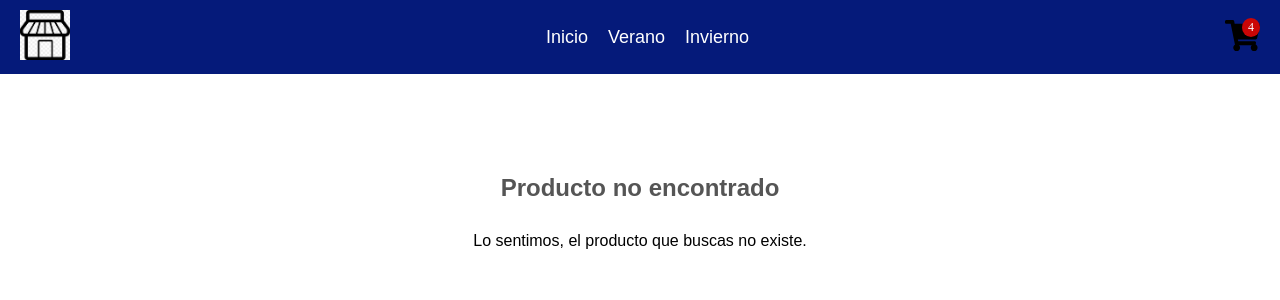
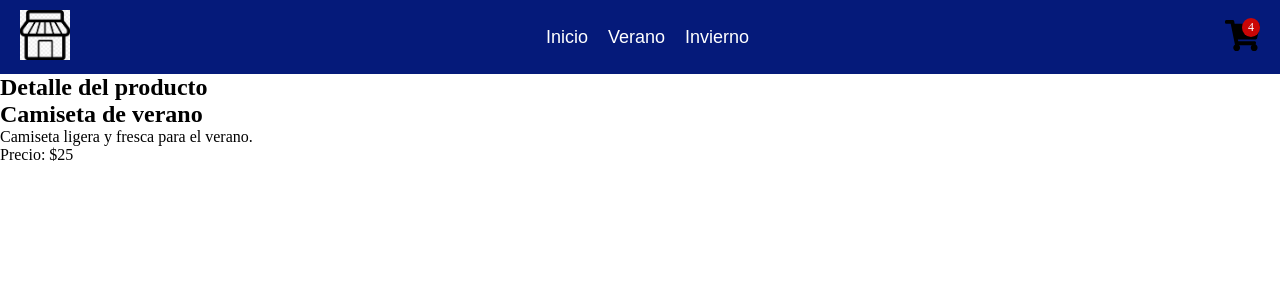
Before and after one commit to Facuu96/react, a React (Vite) app: page /producto/1 in a window 1280 px wide. Shown: the top 300 px of the page. Built offline with nearby package versions, Linux system fonts and the light colour scheme.

Commit message:
cambios pre entrega

```diff
--- a/src/App.jsx
+++ b/src/App.jsx
@@ -1,25 +1,22 @@
 import React from "react";
 import { BrowserRouter, Routes, Route } from "react-router-dom";
 import NavBar from "./components/navBar/NavBar";
-import ItemListContainer from "./DetailComponents/ItemDetailConteiner";
-import ItemDetailContainer from "./DetailComponents/ItemDetail";
+import ItemDetailContainer from "./DetailComponents/ItemDetailConteiner";
+import ItemDetail from "./DetailComponents/ItemDetail";
 import Error from "./pages/error";
 import Verano from "./pages/Verano";
-import Invierno from "./pages/Invierno"
-import ItemDetail from "./DetailComponents/ItemDetail";
-
-
+import Invierno from "./pages/Invierno";
 
 function App() {
     return (
         <BrowserRouter>
             <NavBar />
             <Routes>
-                <Route path="/" element={<ItemListContainer/>} />
-                <Route path="/ItemDetail" element={<ItemDetail/>} />
-                <Route path="/ItemDetailContainer/:id" element={<ItemDetailContainer />} />
-                <Route path="/Verano" element={<Verano/>} />
-                <Route path="/Invierno" element={<Invierno/>} />
+
+                <Route path="/" element={<ItemDetailContainer />} />
+                <Route path="/producto/:id" element={<ItemDetail />} />
+                <Route path="/Verano" element={<Verano />} />
+                <Route path="/Invierno" element={<Invierno />} />
                 <Route path="*" element={<Error />} />
             </Routes>
         </BrowserRouter>
--- a/src/DetailComponents/ItemDetail.jsx
+++ b/src/DetailComponents/ItemDetail.jsx
@@ -1,27 +1,23 @@
 import React from "react";
-import { useParams,} from "react-router-dom";
+import { useParams } from "react-router-dom";
 import prendas from "../productos";
-
 
 function ItemDetail() {
     const { id } = useParams();
-    const Productos = prendas.find(Productos=>Productos.id===parseInt(id))
+    const producto = prendas.find(producto => producto.id === parseInt(id));
 
-    if (!Productos) {
-        return (
-            <h2>El producto no existe</h2>
-        )
+    if (!producto) {
+        return <h2>El producto no existe</h2>;
     }
 
     return (
         <div>
             <h2>Detalle del producto</h2>
-            <h2>{Productos.nombre}</h2>
-            <h2>{Productos.descripcion}</h2>
-            <h2>{Productos.precio}</h2>
+            <h2>{producto.nombre}</h2>
+            <p>{producto.descripcion}</p>
+            <p>Precio: ${producto.precio}</p>
         </div>
-    )
-
+    );
 }
 
 export default ItemDetail;
--- a/src/DetailComponents/ItemDetailConteiner.jsx
+++ b/src/DetailComponents/ItemDetailConteiner.jsx
@@ -1,15 +1,36 @@
+import React, { useEffect, useState } from "react";
 import { Link } from "react-router-dom";
+import './items.css';
 import prendas from "../productos";
-import './items.css';
 
 function ItemDetailContainer() {
+    const [productos, setProductos] = useState([]);
+    const [loading, setLoading] = useState(true);
+
+    useEffect(() => {
+        const fetchProductos = new Promise((resolve) => {
+            setTimeout(() => {
+                resolve(prendas);
+            }, 2000);
+        });
+
+        fetchProductos.then((data) => {
+            setProductos(data);
+            setLoading(false);
+        });
+    }, []);
+
+    if (loading) {
+        return <h2>Cargando productos...</h2>;
+    }
+
     return (
         <div>
             <h1>Todos los Productos</h1>
             <div id="card-container">
-                {prendas.map((producto) => (
+                {productos.map((producto) => (
                     <div className="card" key={producto.id}>
-                        <Link to={`/ItemDetailContainer/${producto.id}`}>
+                        <Link to={`/producto/${producto.id}`}>
                             <h2 className="card-title">{producto.nombre}</h2>
                             <p className="card-price">Precio: ${producto.precio}</p>
                         </Link>
@@ -20,5 +41,4 @@ function ItemDetailContainer() {
     );
 }
 
-
 export default ItemDetailContainer;
```
